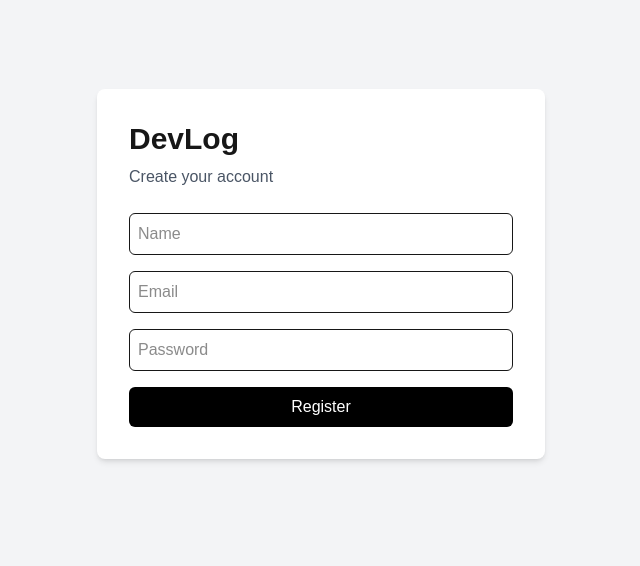
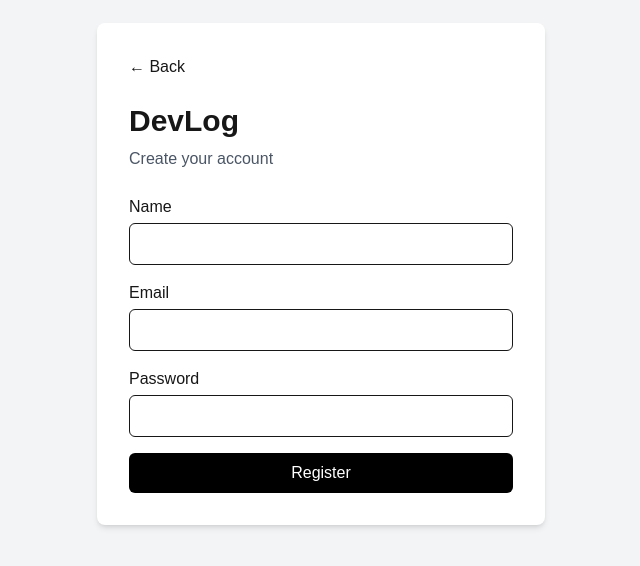
Before and after one commit to hayderalhatemi/devlog, a Next.js app in the folder frontend/: page /register in a window 1280 px wide. Shown: the part 126-692 px from the top of the page, without its empty margins (319-959 px from the left). Built offline with nearby package versions, Linux system fonts and the light colour scheme.

Commit message:
feat: improve form accessibility and navigation

```diff
--- a/frontend/src/app/register/page.tsx
+++ b/frontend/src/app/register/page.tsx
@@ -51,36 +51,57 @@ export default function RegisterPage() {
   return (
     <main className="flex min-h-screen items-center justify-center bg-gray-100">
       <div className="w-full max-w-md rounded-lg bg-white p-8 shadow-md">
+        <button
+          onClick={() => router.push("/login")}
+          className="mb-6 cursor-pointer"
+        >
+          ← Back
+        </button>
         <h1 className="text-3xl font-bold">DevLog</h1>
         <p className="mt-2 text-gray-600">Create your account</p>
 
         <form onSubmit={handleSubmit} className="mt-6 space-y-4">
+          <div>
+            <label htmlFor="name" className="mb-1 block font-medium">
+              Name
+            </label>
             <input
+              id="name"
               type="text"
-            placeholder="Name"
               value={name}
               onChange={(event) => setName(event.target.value)}
               required
               className="w-full rounded-md border p-2"
             />
+          </div>
 
+          <div>
+            <label htmlFor="email" className="mb-1 block font-medium">
+              Email
+            </label>
             <input
+              id="email"
               type="email"
-            placeholder="Email"
               value={email}
               onChange={(event) => setEmail(event.target.value)}
               required
               className="w-full rounded-md border p-2"
             />
+          </div>
 
+          <div>
+            <label htmlFor="password" className="mb-1 block font-medium">
+              Password
+            </label>
             <input
+              id="password"
               type="password"
-            placeholder="Password"
               value={password}
               onChange={(event) => setPassword(event.target.value)}
               required
               className="w-full rounded-md border p-2"
             />
+          </div>
 
           {error && <p className="text-red-600">{error}</p>}
 
--- a/frontend/src/app/teams/[teamId]/edit/page.tsx
+++ b/frontend/src/app/teams/[teamId]/edit/page.tsx
@@ -129,13 +129,19 @@ export default function EditTeamPage() {
       <h1 className="text-3xl font-bold">Edit Team</h1>
 
       <form onSubmit={handleSubmit} className="mt-6 max-w-md space-y-4">
+        <div>
+          <label htmlFor="name" className="mb-1 block">
+            Team Name
+          </label>
           <input
+            id="name"
             type="text"
             value={name}
             onChange={(event) => setName(event.target.value)}
             required
             className="w-full rounded-md border p-2"
           />
+        </div>
 
         {error && <p className="text-red-600">{error}</p>}
 
--- a/frontend/src/app/teams/[teamId]/members/page.tsx
+++ b/frontend/src/app/teams/[teamId]/members/page.tsx
@@ -249,18 +249,23 @@ export default function MembersPage() {
           onSubmit={handleAddMember}
           className="mt-6 flex max-w-md flex-wrap gap-3"
         >
+          <div className="flex-1">
+            <label htmlFor="member-email" className="mb-1 block">
+              Member Email
+            </label>
             <input
+              id="member-email"
               type="email"
-            placeholder="Member email"
               value={email}
               onChange={(event) => setEmail(event.target.value)}
               required
-            className="flex-1 rounded-md border p-2"
+              className="w-full rounded-md border p-2"
             />
+          </div>
 
           <button
             type="submit"
-            className="cursor-pointer rounded-md bg-black px-4 py-2 text-white"
+            className="mt-7 cursor-pointer rounded-md bg-black px-4 py-2 text-white"
           >
             Add Member
           </button>
--- a/frontend/src/app/teams/[teamId]/projects/[projectId]/edit/page.tsx
+++ b/frontend/src/app/teams/[teamId]/projects/[projectId]/edit/page.tsx
@@ -136,18 +136,31 @@ export default function EditProjectPage() {
       <h1 className="text-3xl font-bold">Edit Project</h1>
 
       <form onSubmit={handleSubmit} className="mt-6 max-w-md space-y-4">
+        <div>
+          <label htmlFor="name" className="mb-1 block">
+            Project Name
+          </label>
           <input
+            id="name"
+            type="text"
             value={name}
             onChange={(event) => setName(event.target.value)}
             required
             className="w-full rounded-md border p-2"
           />
+        </div>
 
+        <div>
+          <label htmlFor="description" className="mb-1 block">
+            Description
+          </label>
           <textarea
+            id="description"
             value={description}
             onChange={(event) => setDescription(event.target.value)}
             className="w-full rounded-md border p-2"
           />
+        </div>
 
         {error && <p className="text-red-600">{error}</p>}
 
--- a/frontend/src/app/teams/[teamId]/projects/[projectId]/tasks/[taskId]/edit/page.tsx
+++ b/frontend/src/app/teams/[teamId]/projects/[projectId]/tasks/[taskId]/edit/page.tsx
@@ -140,19 +140,27 @@ export default function EditTaskPage() {
       <h1 className="text-3xl font-bold">Edit Task</h1>
 
       <form onSubmit={handleSubmit} className="mt-6 max-w-md space-y-4">
+        <label className="block">
+          <span className="mb-1 block font-medium">Title</span>
           <input
             value={title}
             onChange={(event) => setTitle(event.target.value)}
             required
             className="w-full rounded-md border p-2"
           />
+        </label>
 
+        <label className="block">
+          <span className="mb-1 block font-medium">Description</span>
           <textarea
             value={description}
             onChange={(event) => setDescription(event.target.value)}
             className="w-full rounded-md border p-2"
           />
+        </label>
 
+        <label className="block">
+          <span className="mb-1 block font-medium">Status</span>
           <select
             value={status}
             onChange={(event) => setStatus(event.target.value)}
@@ -162,7 +170,10 @@ export default function EditTaskPage() {
             <option value="IN_PROGRESS">In Progress</option>
             <option value="DONE">Done</option>
           </select>
+        </label>
 
+        <label className="block">
+          <span className="mb-1 block font-medium">Priority</span>
           <select
             value={priority}
             onChange={(event) => setPriority(event.target.value)}
@@ -172,14 +183,20 @@ export default function EditTaskPage() {
             <option value="MEDIUM">Medium</option>
             <option value="HIGH">High</option>
           </select>
+        </label>
 
+        <label className="block">
+          <span className="mb-1 block font-medium">Due Date</span>
           <input
             type="date"
             value={dueDate}
             onChange={(event) => setDueDate(event.target.value)}
             className="w-full rounded-md border p-2"
           />
+        </label>
 
+        <label className="block">
+          <span className="mb-1 block font-medium">Assignee</span>
           <select
             value={assigneeId}
             onChange={(event) => setAssigneeId(event.target.value)}
@@ -193,6 +210,7 @@ export default function EditTaskPage() {
               </option>
             ))}
           </select>
+        </label>
 
         {error && <p className="text-red-600">{error}</p>}
 
--- a/frontend/src/app/teams/[teamId]/projects/[projectId]/tasks/new/page.tsx
+++ b/frontend/src/app/teams/[teamId]/projects/[projectId]/tasks/new/page.tsx
@@ -104,22 +104,28 @@ export default function NewTaskPage() {
       <h1 className="text-3xl font-bold">Create Task</h1>
 
       <form onSubmit={handleSubmit} className="mt-6 max-w-md space-y-4">
+        <label className="block">
+          <span className="mb-1 block font-medium">Title</span>
           <input
             type="text"
-          placeholder="Title"
             value={title}
             onChange={(event) => setTitle(event.target.value)}
             required
             className="w-full rounded-md border p-2"
           />
+        </label>
 
+        <label className="block">
+          <span className="mb-1 block font-medium">Description</span>
           <textarea
-          placeholder="Description"
             value={description}
             onChange={(event) => setDescription(event.target.value)}
             className="w-full rounded-md border p-2"
           />
+        </label>
 
+        <label className="block">
+          <span className="mb-1 block font-medium">Priority</span>
           <select
             value={priority}
             onChange={(event) => setPriority(event.target.value)}
@@ -129,14 +135,20 @@ export default function NewTaskPage() {
             <option value="MEDIUM">Medium</option>
             <option value="HIGH">High</option>
           </select>
+        </label>
 
+        <label className="block">
+          <span className="mb-1 block font-medium">Due Date</span>
           <input
             type="date"
             value={dueDate}
             onChange={(event) => setDueDate(event.target.value)}
             className="w-full rounded-md border p-2"
           />
+        </label>
 
+        <label className="block">
+          <span className="mb-1 block font-medium">Assignee</span>
           <select
             value={assigneeId}
             onChange={(event) => setAssigneeId(event.target.value)}
@@ -150,6 +162,7 @@ export default function NewTaskPage() {
               </option>
             ))}
           </select>
+        </label>
 
         {error && <p className="text-red-600">{error}</p>}
 
--- a/frontend/src/app/teams/[teamId]/projects/new/page.tsx
+++ b/frontend/src/app/teams/[teamId]/projects/new/page.tsx
@@ -63,21 +63,31 @@ export default function NewProjectPage() {
       <h1 className="text-3xl font-bold">Create Project</h1>
 
       <form onSubmit={handleSubmit} className="mt-6 max-w-md space-y-4">
+        <div>
+          <label htmlFor="name" className="mb-1 block">
+            Project Name
+          </label>
           <input
+            id="name"
             type="text"
-          placeholder="Project name"
             value={name}
             onChange={(event) => setName(event.target.value)}
             required
             className="w-full rounded-md border p-2"
           />
+        </div>
 
+        <div>
+          <label htmlFor="description" className="mb-1 block">
+            Description
+          </label>
           <textarea
-          placeholder="Description"
+            id="description"
             value={description}
             onChange={(event) => setDescription(event.target.value)}
             className="w-full rounded-md border p-2"
           />
+        </div>
 
         {error && <p className="text-red-600">{error}</p>}
 
--- a/frontend/src/app/teams/new/page.tsx
+++ b/frontend/src/app/teams/new/page.tsx
@@ -58,14 +58,19 @@ export default function NewTeamPage() {
       <h1 className="text-3xl font-bold">Create Team</h1>
 
       <form onSubmit={handleSubmit} className="mt-6 max-w-md space-y-4">
+        <div>
+          <label htmlFor="name" className="mb-1 block">
+            Team Name
+          </label>
           <input
+            id="name"
             type="text"
-          placeholder="Team name"
             value={name}
             onChange={(event) => setName(event.target.value)}
             required
             className="w-full rounded-md border p-2"
           />
+        </div>
 
         {error && <p className="text-red-600">{error}</p>}
 
```
Lines whose indentation alone changed are shown as unchanged.
